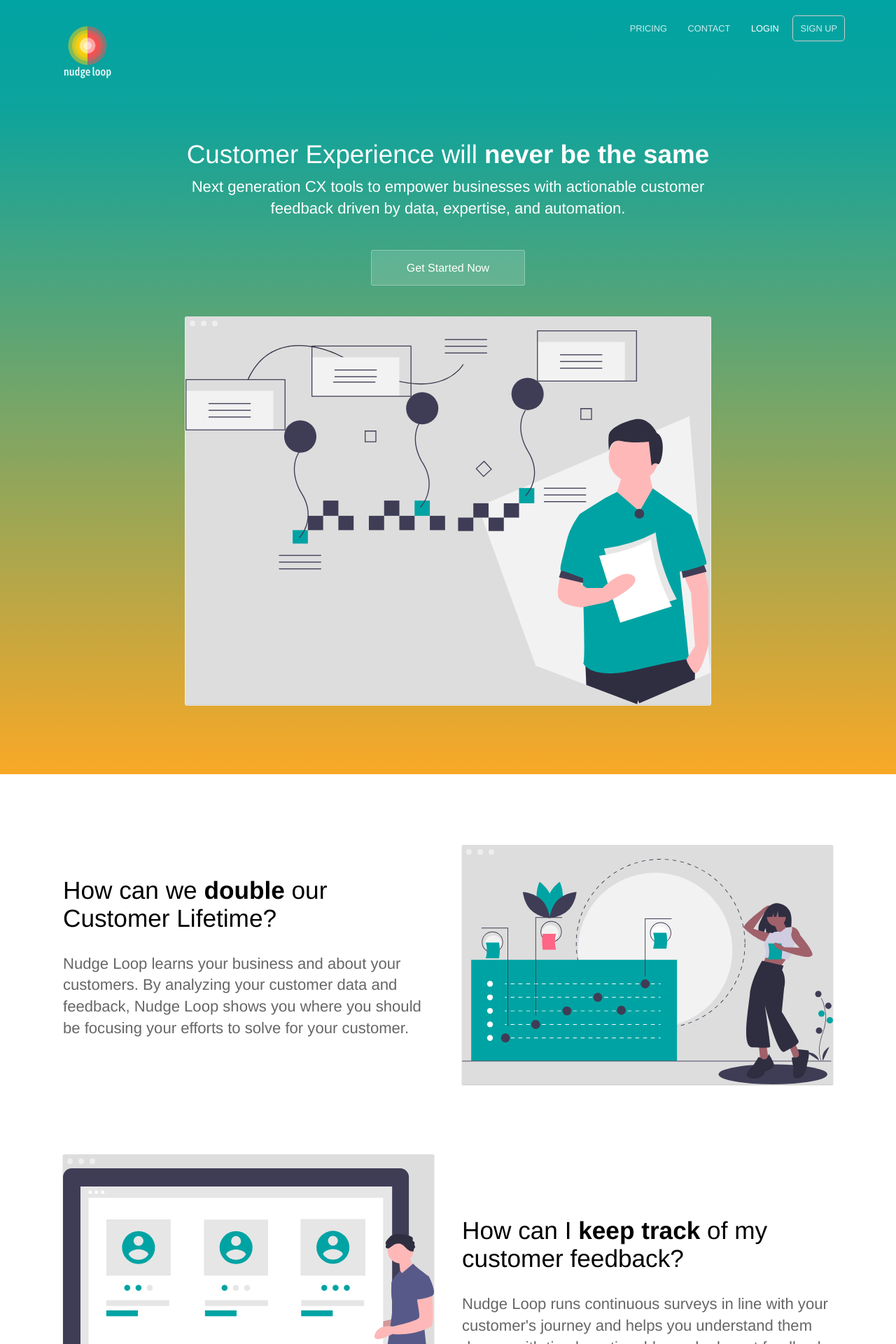
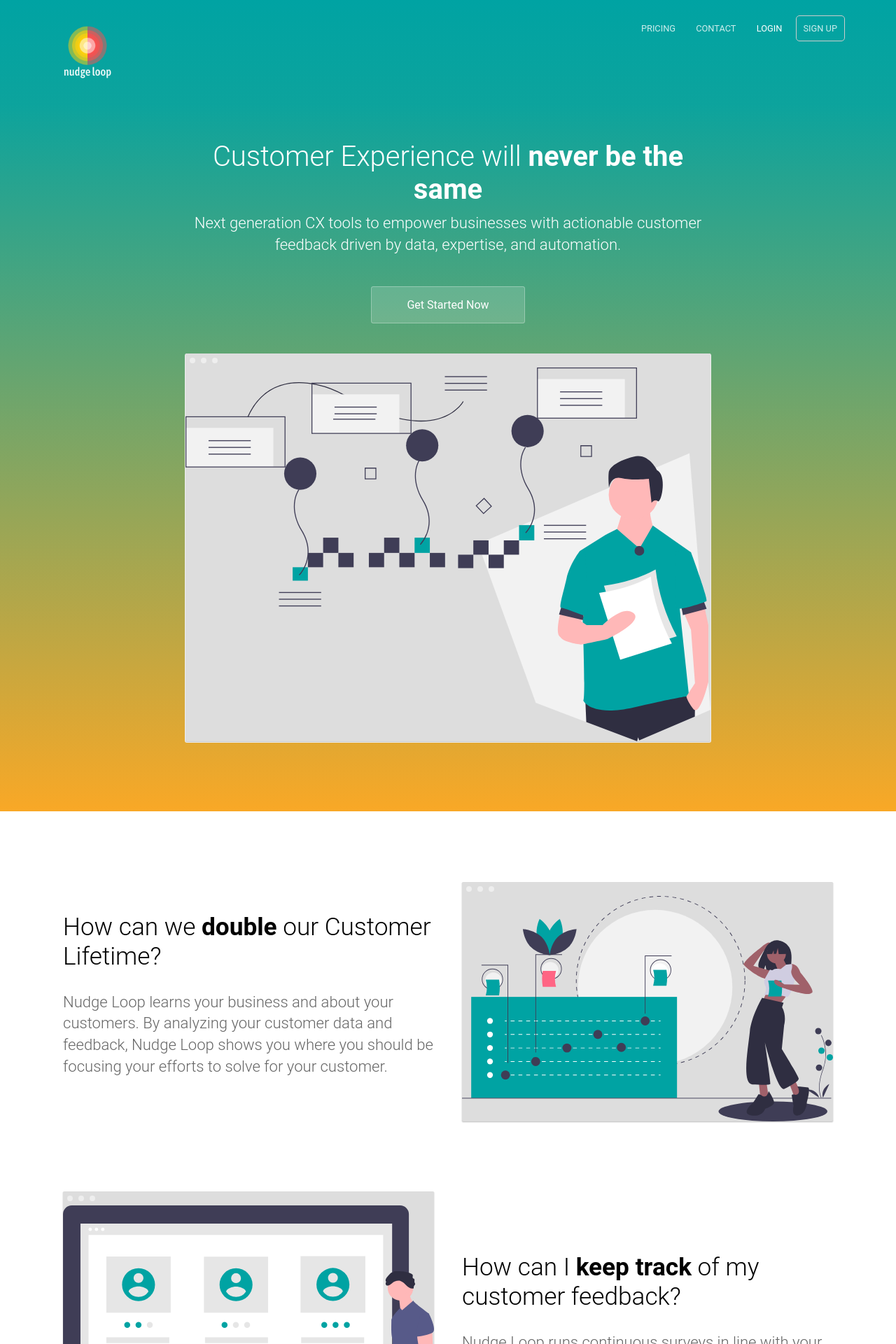
Before and after one commit to anilgeorge04/nudgeloop, a Jekyll site: the page built from index.html, in a window 1280 px wide. Shown: the top 1920 px of the page at 70% size. Built offline with Jekyll 4.4.1, drawn with Linux system fonts in a browser that asks for light colours.

Commit message:
update font and color to design lang

```diff
--- a/_sass/elements.scss
+++ b/_sass/elements.scss
@@ -8,11 +8,12 @@ html, body {
 }
 
 body {
-	font-family: "San Francisco", "Helvetica Neue", "Helvetica", "Arial";
+	// font-family: "San Francisco", "Helvetica Neue", "Helvetica", "Arial";
+	font-family: "Roboto", "Segoe UI", "Helvetica Neue", "Lucida Grande", Arial, sans-serif;
 }
 
 a {
-	color: #00a4ca;
+	color: #00a3a3;
 	text-decoration: none;
 }
 
@@ -30,7 +31,7 @@ h1 strong, h2 strong {
 
 h1 {
 	font-weight: 300;
-	font-size: 2.3em;
+	font-size: 2.5em;
 	margin: 0;
 }
 
--- a/get-started.html
+++ b/get-started.html
@@ -10,7 +10,6 @@ title: Next generation of Customer Experience tools awaits you
     #mc_embed_signup {
         background: #fff;
         clear: left;
-        /* font: 14px Helvetica, Arial, sans-serif; */
     }
 </style>
 <div id="mc_embed_signup">
```
